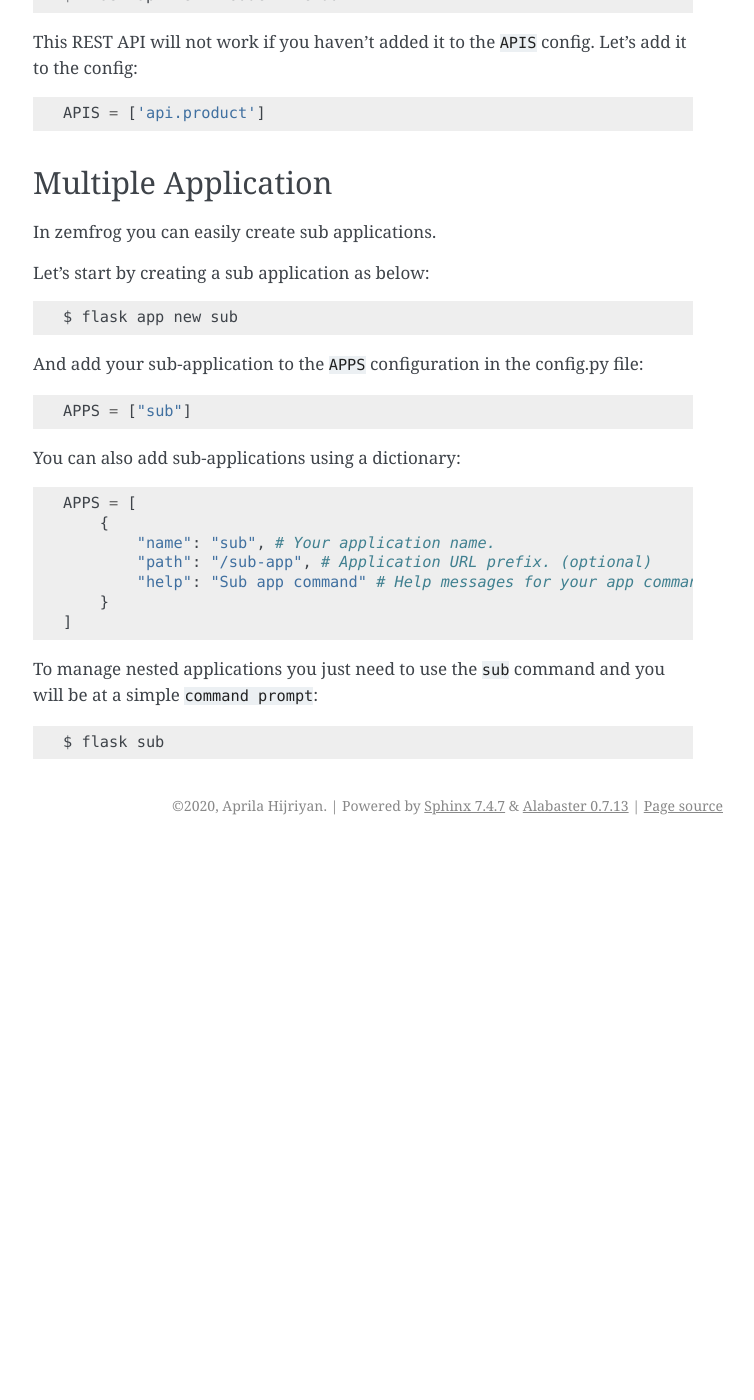
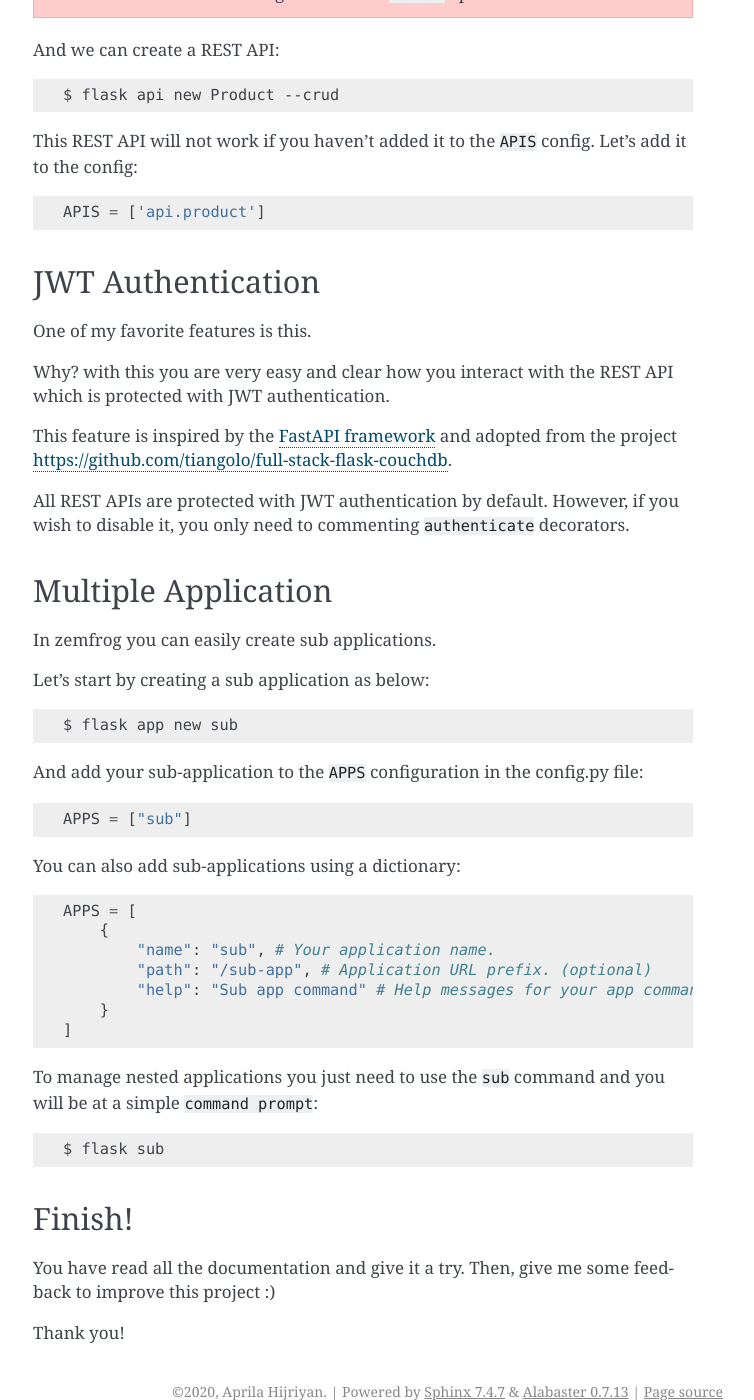
Before and after one commit to zemfrog/zemfrog, a Sphinx documentation site: the page built from docs/usage.rst, in a window 1280 px wide and 1400 px high, scrolled down 5514 px. Shown: the whole window, without its empty margins (387-1141 px from the left). Built offline with Sphinx 7.4.7, drawn with Linux system fonts in a browser that asks for light colours; before the commit the page ends 6359 px from its top, so only the background shows below that; some of the changed text lies outside the part shown.

Commit message:
📖 DOC: update

```diff
--- a/docs/usage.rst
+++ b/docs/usage.rst
@@ -7,8 +7,8 @@
     $ zemfrog create frog
 
 
-Application structure
----------------------
+Project Layouts
+---------------
 
 The application structure is as follows::
 
@@ -72,6 +72,8 @@
 * ``APIS`` - List your REST API resources here.
 * ``API_DOCS`` - Configuration for automation creates REST API documentation using ``flask-apispec``. Default value is ``True``.
 * ``CREATE_DB`` - Configuration for automation creates tables of all models. Default value is ``True``, but I will remove this configuration in the future.
+* ``APISPEC_SECURITY_DEFINITIONS`` - Follow this https://swagger.io/docs/specification/authentication/.
+* ``APISPEC_SECURITY_PARAMS`` Follow this https://swagger.io/docs/specification/authentication/
 
 Yep! that's all the configuration for the zemfrog application.
 However, you can also add configurations for celery and other flask extensions in config.py :)
@@ -241,6 +243,18 @@
     APIS = ['api.product']
 
 
+JWT Authentication
+------------------
+
+One of my favorite features is this.
+
+Why? with this you are very easy and clear how you interact with the REST API which is protected with JWT authentication.
+
+This feature is inspired by the `FastAPI framework <https://github.com/tiangolo/fastapi>`_ and adopted from the project https://github.com/tiangolo/full-stack-flask-couchdb.
+
+All REST APIs are protected with JWT authentication by default. However, if you wish to disable it, you only need to commenting ``authenticate`` decorators.
+
+
 Multiple Application
 --------------------
 
@@ -267,3 +281,11 @@
 To manage nested applications you just need to use the ``sub`` command and you will be at a simple ``command prompt``::
 
     $ flask sub
+
+
+Finish!
+-------
+
+You have read all the documentation and give it a try. Then, give me some feedback to improve this project :)
+
+Thank you!
```
